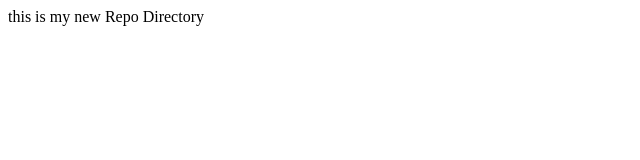
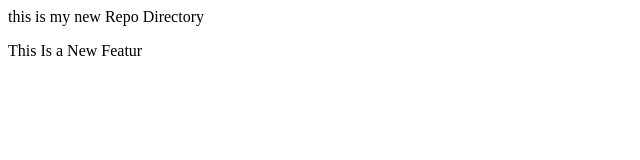
Before and after one commit to asha-patel/localrepo, a plain HTML site: page index.html in a window 1280 px wide. Shown: the whole page, without its empty margins (0-640 px from the left). Drawn offline with Linux system fonts and the light colour scheme.

Commit message:
Add new Feature

```diff
--- a/index.html
+++ b/index.html
@@ -1 +1,2 @@
 <p>this is my new Repo Directory</p>
+<p>This Is a New Featur</p>
```
